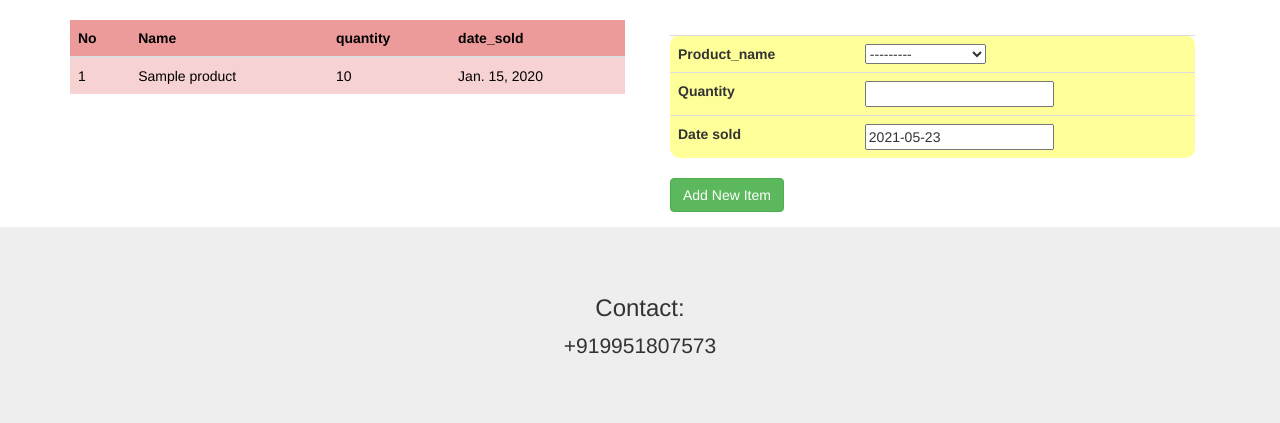
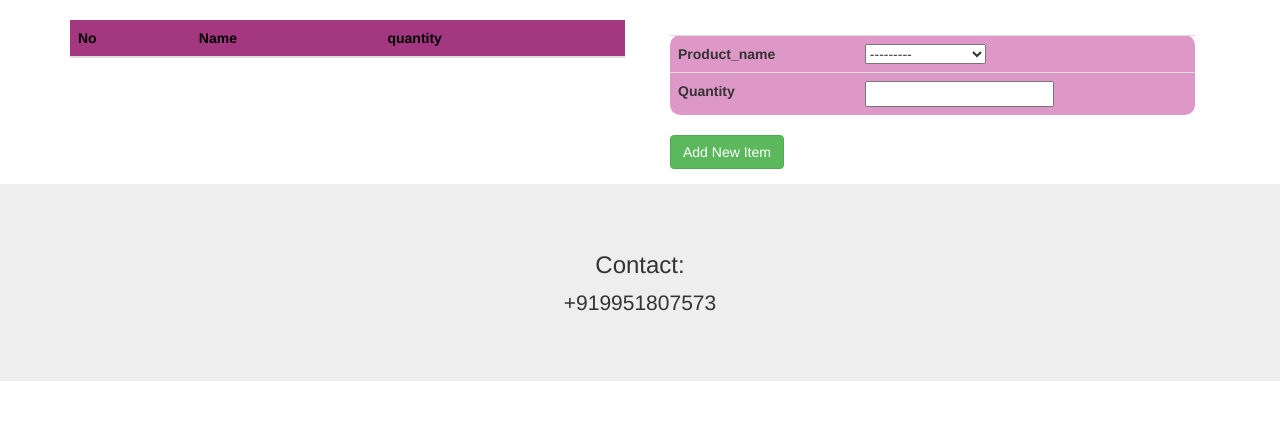
Before and after one commit to manoj7573/Django, a Django app: page /IC_Stock_sold_details/ in a window 1280 px wide. Shown: the part 144-567 px from the top of the page. Run offline with Django 3.2, Linux system fonts and the light colour scheme; a user stored in the database is signed in; tables that the repository leaves empty hold one stand-in row (values such as "Sample post"); lists and menus that the app fills with data are empty; some libraries are stand-ins or nearby versions.

Commit message:
update colours

```diff
--- a/service4me/myapp/forms.py
+++ b/service4me/myapp/forms.py
@@ -67,4 +67,4 @@ class IC_Stock_purchased_create(forms.ModelForm):
 class IC_Stock_sold_create(forms.ModelForm):
     class Meta:
         model = IC_Stock_sold
-        fields = ['prod_name','quantity','date_sold' ]
+        fields = ['prod_name','quantity' ]
--- a/service4me/myapp/models.py
+++ b/service4me/myapp/models.py
@@ -1,6 +1,7 @@
 from django.db import models
 import datetime
 from django.contrib.auth.models import User
+from dbview.models import DbView
 
 
 
@@ -132,4 +133,4 @@ class IC_Stock_sold(models.Model):
         author = models.ForeignKey(User, on_delete=models.CASCADE)
 
         def __str__(self):
-                return self.Item_name
+                return self.prod_name
--- a/service4me/myapp/templates/ic/ic_expensive.html
+++ b/service4me/myapp/templates/ic/ic_expensive.html
@@ -28,7 +28,7 @@
 
 			  	    <form method = 'POST' enctype="multipart/form-data">
                         {% csrf_token %}
-                        <table class = 'w-50 table table-light'   style="border-radius:10px;background-color:#800080;">
+                        <table class = 'w-50 table table-light'   style="border-radius:10px;background-color:#800080in;">
                             {% for field in upload_form %}
                             <tr>
                                 <th>{{field.label}}</th>
--- a/service4me/myapp/templates/ic/ic_sales.html
+++ b/service4me/myapp/templates/ic/ic_sales.html
@@ -22,23 +22,23 @@
 <div class="container">
 
     <div class="row">
+
           <div class="col-sm-6">
   <table class="table"  >
     <thead >
-      <tr style="background-color:#EC9A9A;color:#000000;">
+      <tr style="background-color:#a33780;color:#000000;">
         <th>No</th>
         <th>Name</th>
         <th>quantity</th>
-        <th>date_sold</th>
+
 
       </tr>
 
     {% for i in data %}
-    <tr  style="background-color:#F7D2D2;color:#000000;"   >
+    <tr  style="background-color:#e9b8d9;color:#000000;"   >
         <td>{{ i.S_No}}</td>
         <td>{{ i.prod_name}}</td>
         <td>{{ i.quantity}}</td>
-        <td>{{ i.date_sold}}</td>
 
     </tr>
 
@@ -51,7 +51,7 @@
 
 			  	    <form method = 'POST' enctype="multipart/form-data">
                         {% csrf_token %}
-                        <table class = 'w-50 table table-light'   style="border-radius:10px;background-color:#FFFF99;">
+                        <table class = 'w-50 table table-light'   style="border-radius:10px;background-color:#de98c7;">
                             {% for field in upload_form %}
                             <tr>
                                 <th>{{field.label}}</th>
--- a/service4me/myapp/templates/ic/product_info.html
+++ b/service4me/myapp/templates/ic/product_info.html
@@ -10,7 +10,7 @@
 
       <li ><a  href="{% url 'IC_Stock_sold_details' %}" >Sales</a></li>
         <li ><a  href="{% url 'stock_purchase' %}" >Stock_purchased</a></li>
-        <li style="background-color:#fff8dc;"><a  href="{% url 'ic_product_list' %}" >Product_info</a></li>
+        <li style="background-color:#78b8ae;"><a  href="{% url 'ic_product_list' %}" >Product_info</a></li>
         <!--<li><a  href="{% url 'stock_purchase' %}" >Reports</a></li> -->
         <!--<li ><a  href="{% url 'ic_stock_left' %}" >Stock_left</a></li> -->
         <li><a  href="{% url 'ic_expensive' %}" >Other_expensive</a></li>
@@ -35,7 +35,7 @@
       </tr>
 
     {% for i in data %}
-    <tr  style="background-color:#F7D2D2;color:#000000;"   >
+    <tr  style="background-color:#cc7cb2;color:#000000;"   >
         <td>{{ i.Product_no}}</td>
         <td>{{ i.Product_name}}</td>
         <td>₹{{ i.Market_price}}</td>
--- a/service4me/myapp/templates/ic/stock_purchase.html
+++ b/service4me/myapp/templates/ic/stock_purchase.html
@@ -51,7 +51,7 @@
                     <div class="modal-body">
 			  	    <form method = 'POST' enctype="multipart/form-data">
                         {% csrf_token %}
-                        <table class = 'w-50 table table-light'   style="border-radius:10px;background-color:#9acd32;">
+                        <table class = 'w-50 table table-light'   style="border-radius:10px;background-color:#68c65d;">
                             {% for field in upload_form %}
                             <tr>
                                 <th>{{field.label}}</th>
@@ -73,7 +73,7 @@
           <div class="col-sm-6">
 <table class="table"  >
                         <thead >
-                            <tr style="background-color:#EC9A9A;color:#000000;">
+                            <tr style="background-color:#1ab507;color:#000000;">
                                 <th>No</th>
                                 <th>prod_name</th>
                                 <th>Quantity</th>
@@ -81,7 +81,7 @@
                             </tr>
 
                             {% for i in data %}
-                            <tr  style="background-color:#F7D2D2;color:#000000;"   >
+                            <tr  style="background-color:#92f286;color:#000000;"   >
                                 <td>{{ i.S_No}}</td>
                                 <td>{{ i.prod_name}}</td>
                                 <td> {{ i.quantity}}</td>
--- a/service4me/myapp/views.py
+++ b/service4me/myapp/views.py
@@ -461,5 +461,16 @@ def IC_Stock_sold_details(request):
         else:
             return HttpResponse("""your form is wrong, reload on <a href = "{{ url : 'index'}}">reload</a>""")
     else:
-        data = IC_Stock_sold.objects.all().order_by('-date_sold')
+        data = IC_Stock_sold.objects.all().filter( date_sold=datetime.date.today(),author=request.user).order_by('-date_sold')
+        #prod = IC_Product.objects.all()
+        #today = datetime.date.today()
+        #date_time_obj = datetime.datetime.strptime(str(date), '%Y%m%d')
+        #data_day = IC_Stock_sold.objects.filter(date_sold=date_time_obj.date(), author=request.user)
+        #a = IC_Stock_sold.objects.filter(prod__prod_name='Bites')
+        #psobjs = IC_Product.objects.filter(Product_name='Bites').values('Market_price')
+        #print(psobjs.query)
+        #queryset = IC_Stock_sold.objects.filter(prod_name__in=psobjs.values('Product_name')).values('prod_name')
+        #print(queryset.query)
+        #queryset1 = IC_Stock_view.objects.all().values()
+        #print(queryset1.query)
         return render(request, 'ic/ic_sales.html', {'upload_form':upload,'data':data})
```
